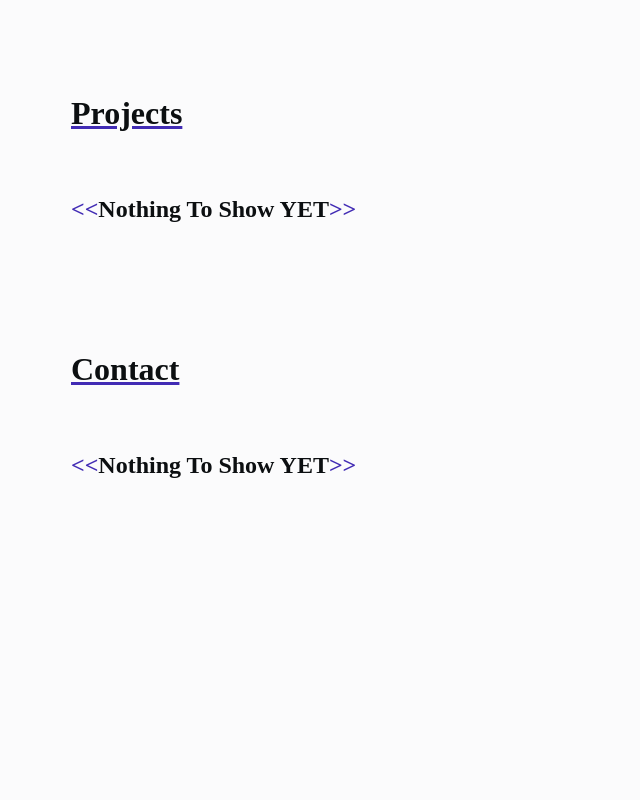
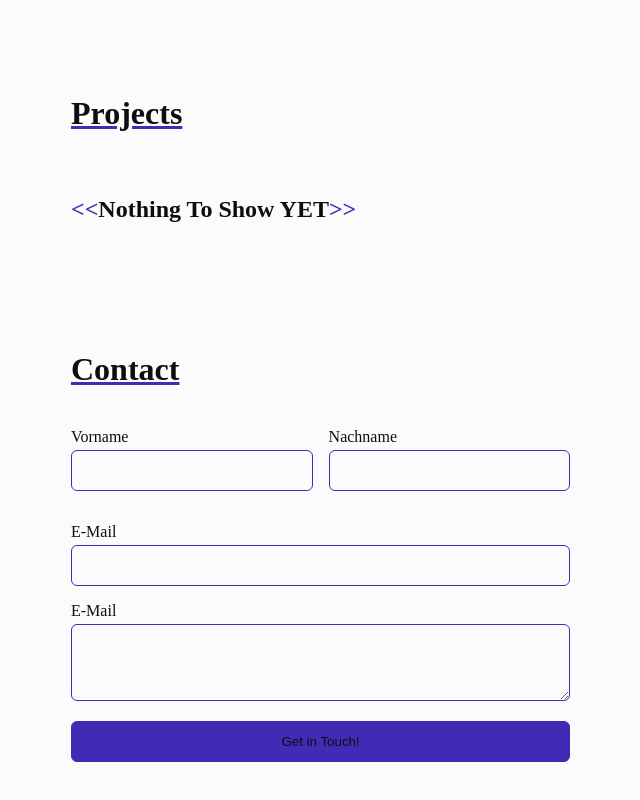
Before and after one commit to FabianTilmans/Portfolio, a plain HTML site: page index.html in a window 1280 px wide. Shown: the part 1728-2528 px from the top of the page, without its empty margins (153-793 px from the left). Before the commit the page ends 2271 px from the top, so only its background shows below. Drawn offline with Linux system fonts and the light colour scheme; a web font is replaced by a local one.

Commit message:
Added Contact Form with Formsubmit.co

```diff
--- a/index.html
+++ b/index.html
@@ -105,7 +105,28 @@
   </section>
   <section id="projects">
     <h2 class="section-header">Contact</h2>
-    <h1 class="project-info"><span>&lt&lt</span>Nothing To Show YET<span>&gt&gt</span></h1>
+    <form action="https://formsubmit.co/info@fabiantilmans.dev" method="POST" name="contactForm">
+      <div class="name">
+        <div class="text-input form-margin">
+          <label for="firstname">Vorname</label>
+          <input id="firstname" name="firstname" type="text" />
+        </div>
+        <div class="text-input">
+          <label for="lastname">Nachname</label>
+          <input id="lastname" name="lastname" type="text" />
+        </div>
+      </div>
+      <div class="text-input">
+        <label for="email">E-Mail</label>
+        <input id="email" type="email" name="email">
+      </div>
+      <div class="text-input">
+        <label for="email">E-Mail</label>
+        <textarea name="info-text" cols="40" rows="5"></textarea>
+      </div>
+
+      <input type="submit" class="submit" onclick="resetForm()" value="Get in Touch!" />
+    </form>
   </section>
 </body>
 
--- a/main.js
+++ b/main.js
@@ -13,3 +13,7 @@
     document.documentElement.className = newTheme;
   });
 })();
+
+resetForm = () => {
+  document.contactForm.reset();
+}
--- a/style.css
+++ b/style.css
@@ -173,6 +173,61 @@ ul.skill-list>li::marker {
   transition: background-image 0.25s ease;
 }
 
+form {
+  display: block;
+  width: 60%;
+}
+
+.text-input {
+  margin: 1rem 0;
+}
+
+label {
+  margin-bottom: 0.25rem;
+}
+
+input,
+label {
+  display: block;
+}
+
+input {
+  padding: 0.75rem;
+  background-color: transparent;
+  border-radius: 6px;
+  border: 1px solid var(--system-color-accent);
+  color: var(--system-color-shade);
+  width: 100%;
+}
+
+.name {
+  display: flex;
+  justify-content: space-between;
+}
+
+.name>.text-input {
+  flex-grow: 1;
+}
+
+.form-margin {
+  margin-right: 1rem;
+}
+
+textarea {
+  width: 100%;
+  max-width: 100%;
+  background-color: transparent;
+  border-radius: 6px;
+  border: 1px solid var(--system-color-accent);
+  color: var(--system-color-shade);
+}
+
+.submit {
+  background-color: var(--system-color-accent);
+  color: var(--system-color-shade);
+}
+
+
 @media only screen and (min-width: 768px) {
   .intro {
     display: flex;
```
